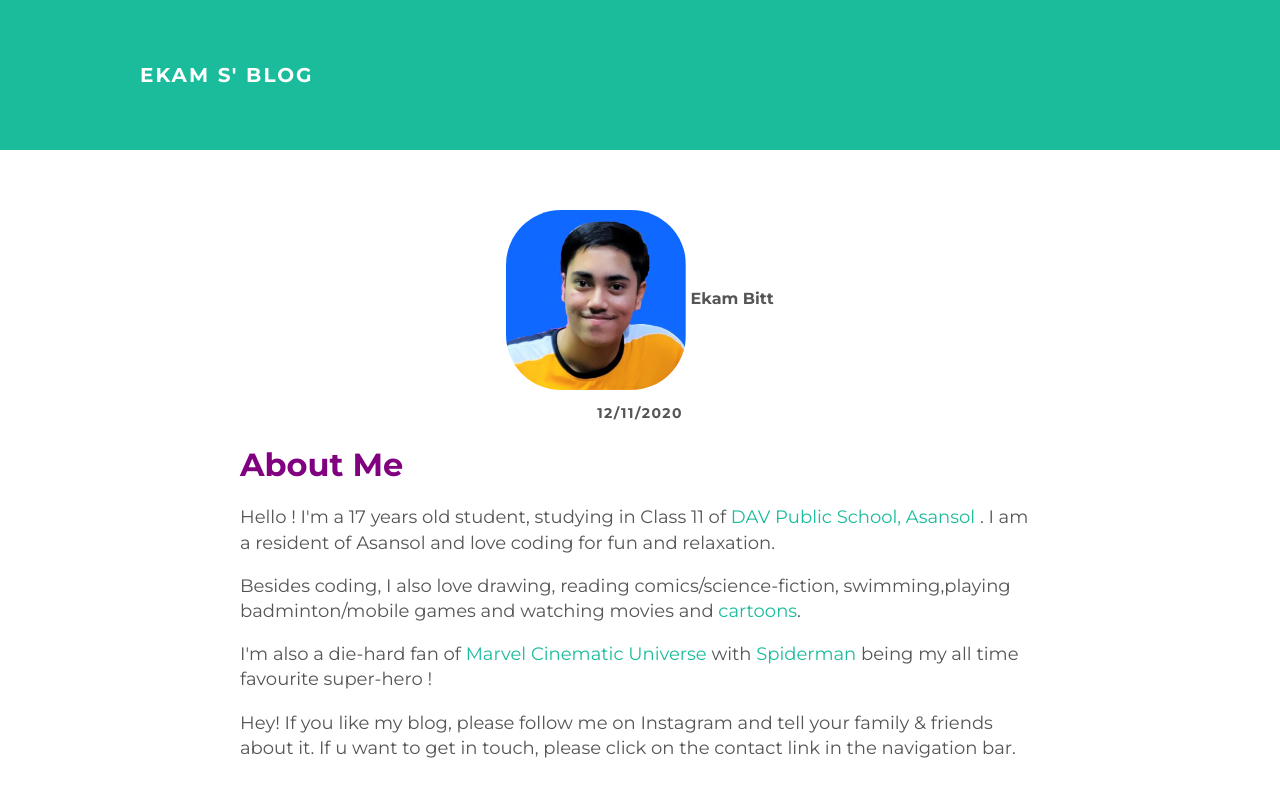
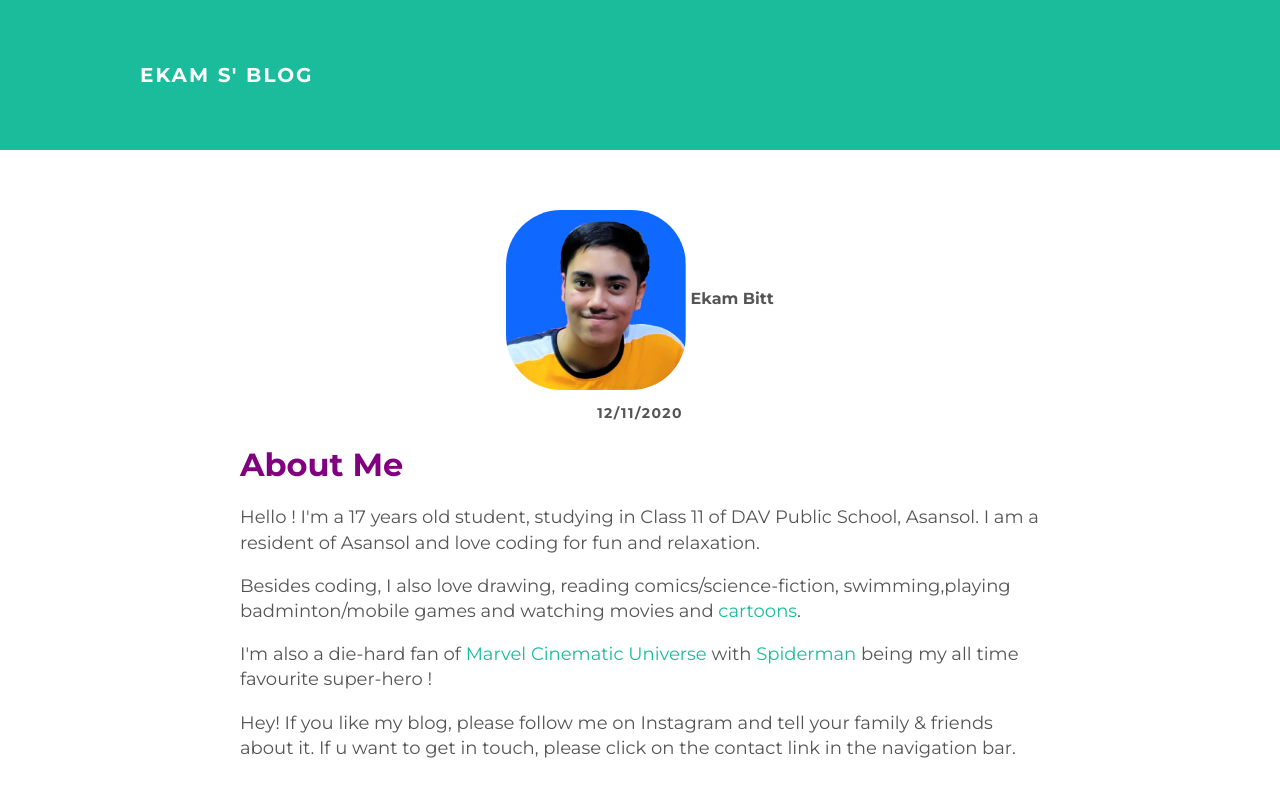
Before and after one commit to Ekam-Bitt/Ekam-Bitt.github.io, a plain HTML site: page about.html in a window 1280 px wide. Shown: the top 800 px of the page. Drawn offline with Linux system fonts and the light colour scheme.

Commit message:
Update about.html

```diff
--- a/about.html
+++ b/about.html
@@ -20,7 +20,7 @@
           <p class="post-date">12/11/2020</p>
           <h1 class="about-title">About Me</h1>
           <div class="about-content">
-            <p>Hello ! I'm a 17 years old student, studying in Class 11 of <a href="https://davpsasansol.org/">DAV Public School, Asansol</a> . I am a resident of Asansol and love coding for fun and relaxation.</p>
+            <p>Hello ! I'm a 17 years old student, studying in Class 11 of DAV Public School, Asansol. I am a resident of Asansol and love coding for fun and relaxation.</p>
             <p>Besides coding, I also love drawing, reading comics/science-fiction, swimming,playing badminton/mobile games and watching movies and <a href="https://en.m.wikipedia.org/wiki/Gravity_Falls">cartoons</a>.</p>
             <p>I'm also a die-hard fan of <a href="https://en.wikipedia.org/wiki/Marvel_Cinematic_Universe">Marvel Cinematic Universe</a> with <a href="https://en.m.wikipedia.org/wiki/Spider-Man">Spiderman</a> being my all time favourite super-hero !</p>
             <p>Hey! If you like my blog, please follow me on Instagram and tell your family & friends about it. If u want to get in touch, please click on the contact link in the navigation bar.</p>
```
